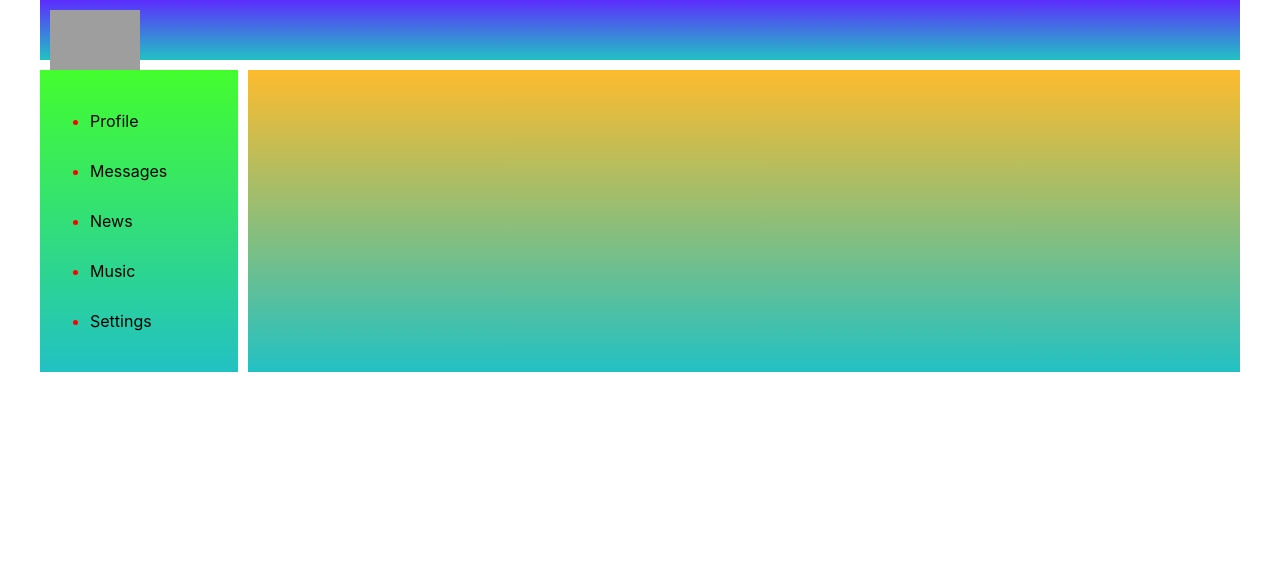
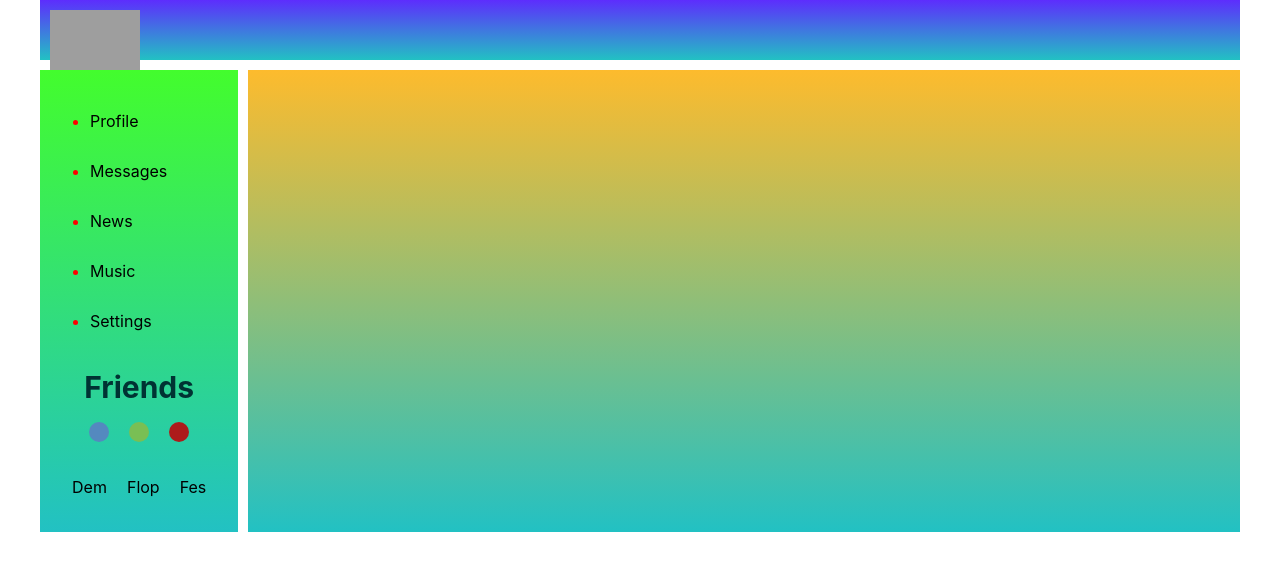
Before and after one commit to SerhiiSa07/social_Network, a React (Create React App) app: page /#/dialogs in a window 1280 px wide. Shown: the top 570 px of the page. Built offline with nearby package versions, Linux system fonts and the light colour scheme; grey boxes are pictures that could not be loaded.

Commit message:
first_project

```diff
--- a/src/App.tsx
+++ b/src/App.tsx
@@ -7,8 +7,9 @@ import Profile from "./components/Profile/Profile";
 import Music from "./components/Music/Music";
 import News from "./components/News/News";
 import Settings from "./components/Settings/Settings";
-import {HashRouter, Route, Switch} from "react-router-dom";
-import Friend from "./components/Friends/Friend";
+import {HashRouter, NavLink, Route, Switch} from "react-router-dom";
+
+
 
 const App = (props:any) => {
 
@@ -19,12 +20,12 @@ const App = (props:any) => {
                 <Navbar/>
                 <div className='app-wrapper-content'>
                     <Switch>
-                        <Route path='/profile' render={() => <Profile state={props.stateApp.profilePage} /> } />
-                        <Route path='/messages' render={() => <Dialogs state={props.stateApp.dialogPage} /> } />
+                        <Route path='/profile' render={() => <Profile state={props.state.profilePage} /> } />
+                        <Route path='/messages' render={() => <Dialogs state={props.state.dialogPage} /> } />
                         <Route path='/news' component={News}/>
                         <Route path='/music' component={Music}/>
                         <Route path='/settings' component={Settings}/>
-                        <Route path='/friends' render={() => <Friend state={props.stateApp.sidebar}/> } />
+                        {/*<Route path='/friends' render={() =><Friends state={props.state.sidebar}/>} />*/}
                     </Switch>
                 </div>
             </div>
--- a/src/components/Friends/Friend.jsx
+++ b/src/components/Friends/Friend.jsx
@@ -1,24 +1,48 @@
-import React from 'react';
-import s from './Friend.module.css';
 import {NavLink} from "react-router-dom";
+import l from "./Friend.module.css";
+import React from "react";
 
 
-const Friend = (props) => {
-
-    let dialogsElements = props.state.friends.map(f => <Friend name={f.name} id={f.id}/>);
+/*
+const Friends = (props) => {
+    let friendsElements = props.state.friends.map(f => <Friends id={f.id} name={f.name}/>);
     let path = '/friends' + props.id;
 
     return (
         <div>
             <div>
-                <div className={s.friendsTitle}>
-                    <NavLink to={path}>{props.name}</NavLink>
-                </div>
+                <NavLink to={path}>{props.name}</NavLink>
+                <NavLink to='/friends' activeClassName={l.active}>Friends</NavLink>
             </div>
-            <div className={s.nameTitle}>
-                {dialogsElements}
+            <div>
+                {friendsElements}
             </div>
         </div>
     )
-};
-export default Friend;
+}
+*/
+
+
+
+const Friends = () => {
+    return (
+
+        <div>
+            <div className={l.titlesName}>
+                Friends
+            </div>
+            <div className={l.circle}>
+                <div className={l.circle1}></div>
+                <div className={l.circle2}></div>
+                <div className={l.circle3}></div>
+            </div>
+            <div className={l.titleName}>
+                <div className={l.titleName1}>Dem</div>
+                <div className={l.titleName2}>Flop</div>
+                <div className={l.titleName3}>Fes</div>
+            </div>
+        </div>
+)
+}
+
+export default Friends
--- a/src/components/Friends/Friend.module.css
+++ b/src/components/Friends/Friend.module.css
@@ -0,0 +1,51 @@
+.titlesName{
+    font-size: 30px;
+    font-weight: bold;
+    text-align: center;
+    color: #003333;
+}
+
+.circle{
+    display: flex;
+    flex-direction: row;
+    justify-content: center;
+
+}
+.circle1
+{
+    width: 20px;
+    height: 20px;
+    background: #5489bf;
+    border-radius: 50%;
+    margin: 10px;
+}
+
+.circle2{
+    width: 20px;
+    height: 20px;
+    background: #79bf54;
+    border-radius: 50%;
+    margin: 10px;
+}
+.circle3{
+    width: 20px;
+    height: 20px;
+    background: #ad1b1b;
+    border-radius: 50%;
+    margin: 10px;
+}
+
+.titleName{
+    display: flex;
+    flex-direction: row;
+    justify-content: center;
+}
+.titleName1{
+    margin: 10px;
+}
+.titleName2{
+    margin: 10px;
+}
+.titleName3{
+    margin: 10px;
+}
--- a/src/components/Navbar/Navbar.jsx
+++ b/src/components/Navbar/Navbar.jsx
@@ -1,6 +1,7 @@
 import React from 'react';
 import s from './Navbar.module.css';
 import {NavLink} from "react-router-dom";
+import Friends from "../Friends/Friend";
 
 
 const Navbar = () => {
@@ -26,6 +27,7 @@ const Navbar = () => {
                     </li>
                 </ul>
             </div>
+            <Friends/>
         </nav>
     )
 };
--- a/src/index.tsx
+++ b/src/index.tsx
@@ -5,6 +5,6 @@ import App from './App';
 import state from "./redux/state";
 
 ReactDOM.render(
-    <App stateApp={state}/>,
+    <App state={state}/>,
   document.getElementById('root')
 );
--- a/src/redux/state.js
+++ b/src/redux/state.js
@@ -23,14 +23,15 @@ let state = {
                 {id: 5, message: 'Yes'}
             ],
         },
-    sidebar:
+    /*sidebar:
         {
-            friends: [
-                {id: 1, name: 'Dem'},
-                {id: 2, name: 'Flop'},
-                {id: 3, name: 'Fes'}
-            ],
-        },
+        friends: [
+            {id: 1, name: 'Dem'},
+            {id: 2, name: 'Flop'},
+            {id: 3, name: 'Fes'}
+        ]
+    },*/
+
 }
 
 
```
